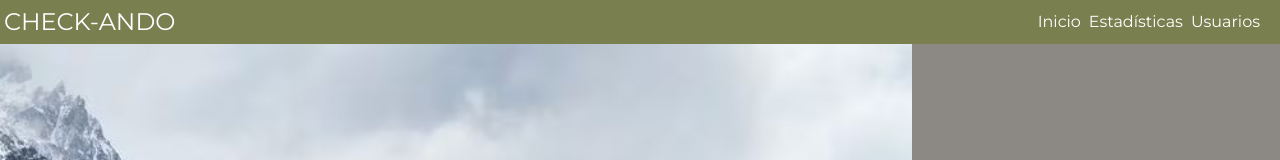
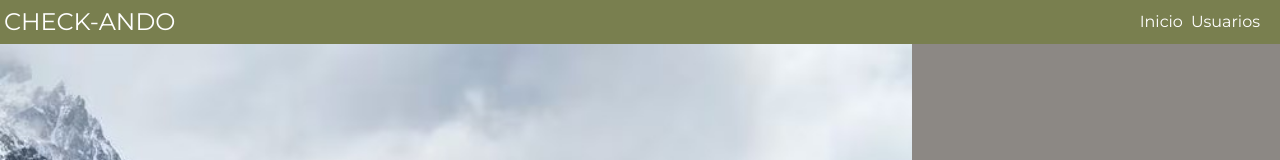
Before and after one commit to mane6867/check-ando-frontend, a React (Vite) app: page / in a window 1280 px wide. Shown: the top 160 px of the page. Built offline with nearby package versions, Linux system fonts and the light colour scheme.

Commit message:
se quitan estadísticas

```diff
--- a/src/common/Navbar/Navbar.jsx
+++ b/src/common/Navbar/Navbar.jsx
@@ -12,7 +12,6 @@ export default function Navbar (){
         <ul>
             {/* <CustomLink to="/path_que_mostrará">Nombre_visible_en_navbar</CustomLink> */}
             <CustomLink to="/main-page">Inicio</CustomLink>
-            <CustomLink to="/estadisticas">Estadísticas</CustomLink>
             <CustomLink to="/usuarios">Usuarios</CustomLink>
 
 
```
